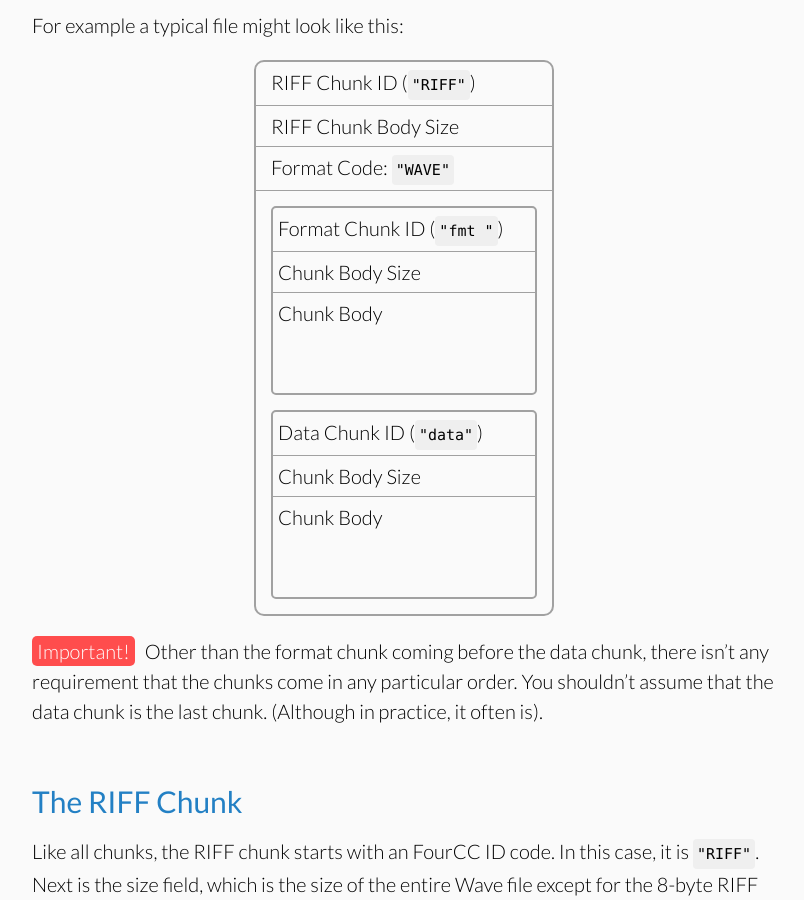
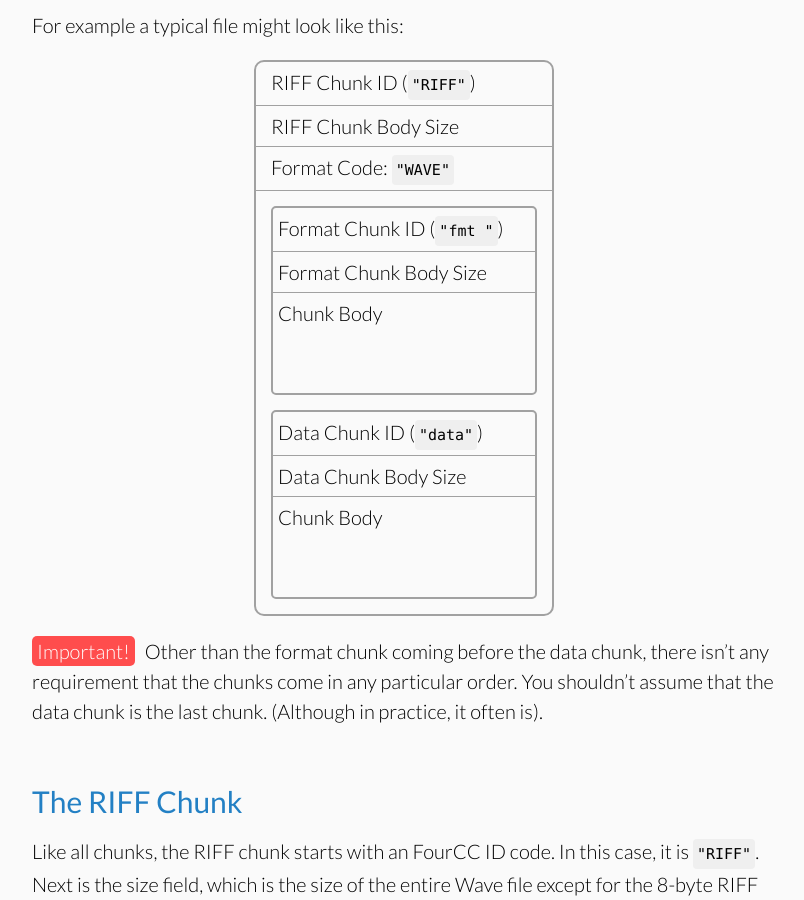
Before and after one commit to jstrait/wavefile, a Jekyll site: the page built from how_wave_files_work.html, in a window 1280 px wide and 900 px high, scrolled down 2578 px. Shown: the whole window, without its empty margins (236-1040 px from the left). Built offline with Jekyll 4.4.1, drawn with Linux system fonts in a browser that asks for light colours; some web fonts are replaced.

Commit message:
Adding chunk names for consistency

```diff
--- a/how_wave_files_work.html
+++ b/how_wave_files_work.html
@@ -41,12 +41,12 @@ and Data Specifications 1.0, August 1991</a></li>
     <span class="chunk-parent-field">Format Code: <code>"WAVE"</code></span>
     <div class="chunk-child">
       <span class="chunk-child-field">Format Chunk ID (<code>"fmt&nbsp;"</code>)</span>
-      <span class="chunk-child-field">Chunk Body Size</span>
+      <span class="chunk-child-field">Format Chunk Body Size</span>
       <span class="chunk-child-field">Chunk Body<br /><br /><br /></span>
     </div>
     <div class="chunk-child">
       <span class="chunk-child-field">Data Chunk ID (<code>"data"</code>)</span>
-      <span class="chunk-child-field">Chunk Body Size</span>
+      <span class="chunk-child-field">Data Chunk Body Size</span>
       <span class="chunk-child-field">Chunk Body<br /><br /><br /></span>
     </div>
   </div>
```
